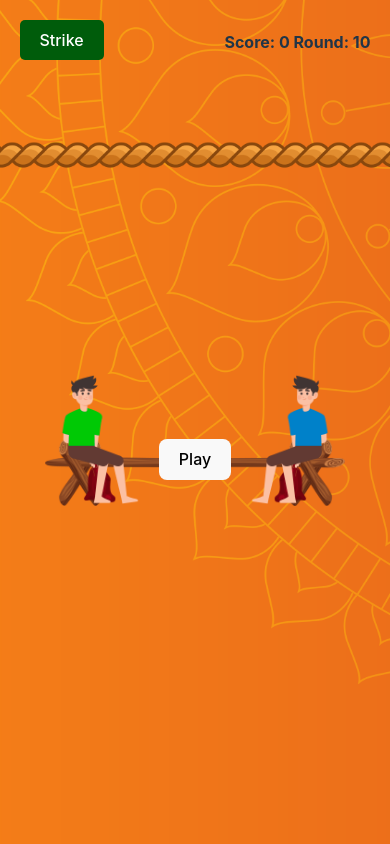
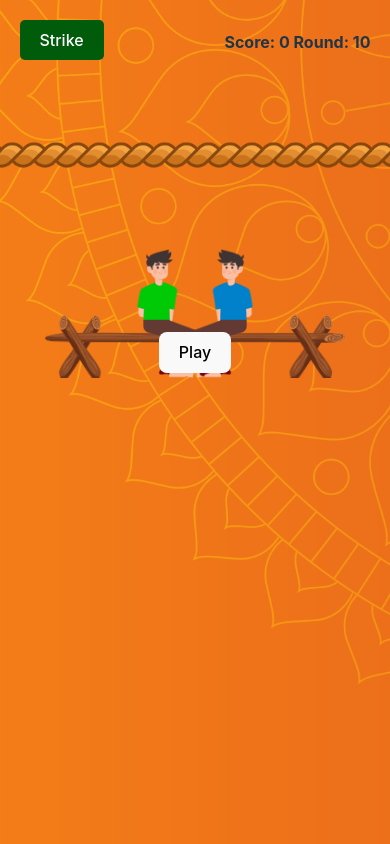
Before and after one commit to Nipunc55/New-Year-Games, a React (Vite) app: page /2 in a window 390 px wide. Built offline with nearby package versions, Linux system fonts and the light colour scheme.

Commit message:
FIX | mobile responsiveness

```diff
--- a/src/games/Game_02.jsx
+++ b/src/games/Game_02.jsx
@@ -170,8 +170,14 @@ function Game_02() {
                 </>
               )}
             </div>
-            <img className={styles.player} src={leftPlayer} />
-            <img className={styles.player} src={rightPlayer} />
+            <img
+              className={`${styles.player} ${styles.playerLeft}`}
+              src={leftPlayer}
+            />
+            <img
+              className={`${styles.player} ${styles.playerRight}`}
+              src={rightPlayer}
+            />
           </div>
         </div>
       </div>
--- a/src/styles/Game_2.module.css
+++ b/src/styles/Game_2.module.css
@@ -9,16 +9,24 @@
 }
 .player {
   width: 400px;
+  position: absolute;
+}
+.playerLeft {
+  margin-right: 6%;
+}
+.playerLeft {
+  margin-left: 6%;
 }
 .gameWindow {
   width: 100%;
-  height: 90vh;
+  height: 60%;
   display: flex;
   justify-content: center;
   align-items: center;
 }
 .gameBack {
   width: 800px;
+  height: 350px;
   background-image: url('../assets/images/game_2/bg.png');
   background-size: cover;
   background-repeat: no-repeat;
@@ -29,7 +37,8 @@
 
 .buttonContainer {
   position: absolute;
-  margin-top: 10%;
+  margin-top: 20%;
+  z-index: 5;
 }
 
 @media (max-width: 900px) {
@@ -38,6 +47,7 @@
   }
   .gameBack {
     width: 600px;
+    height: 260px;
   }
 }
 @media (max-width: 600px) {
@@ -46,6 +56,7 @@
   }
   .gameBack {
     width: 400px;
+    height: 180px;
   }
 }
 @media (max-width: 500px) {
@@ -54,6 +65,7 @@
   }
   .gameBack {
     width: 300px;
+    height: 130px;
   }
 }
 @media (max-width: 300px) {
@@ -62,5 +74,6 @@
   }
   .gameBack {
     width: 200px;
+    height: 100px;
   }
 }
```
